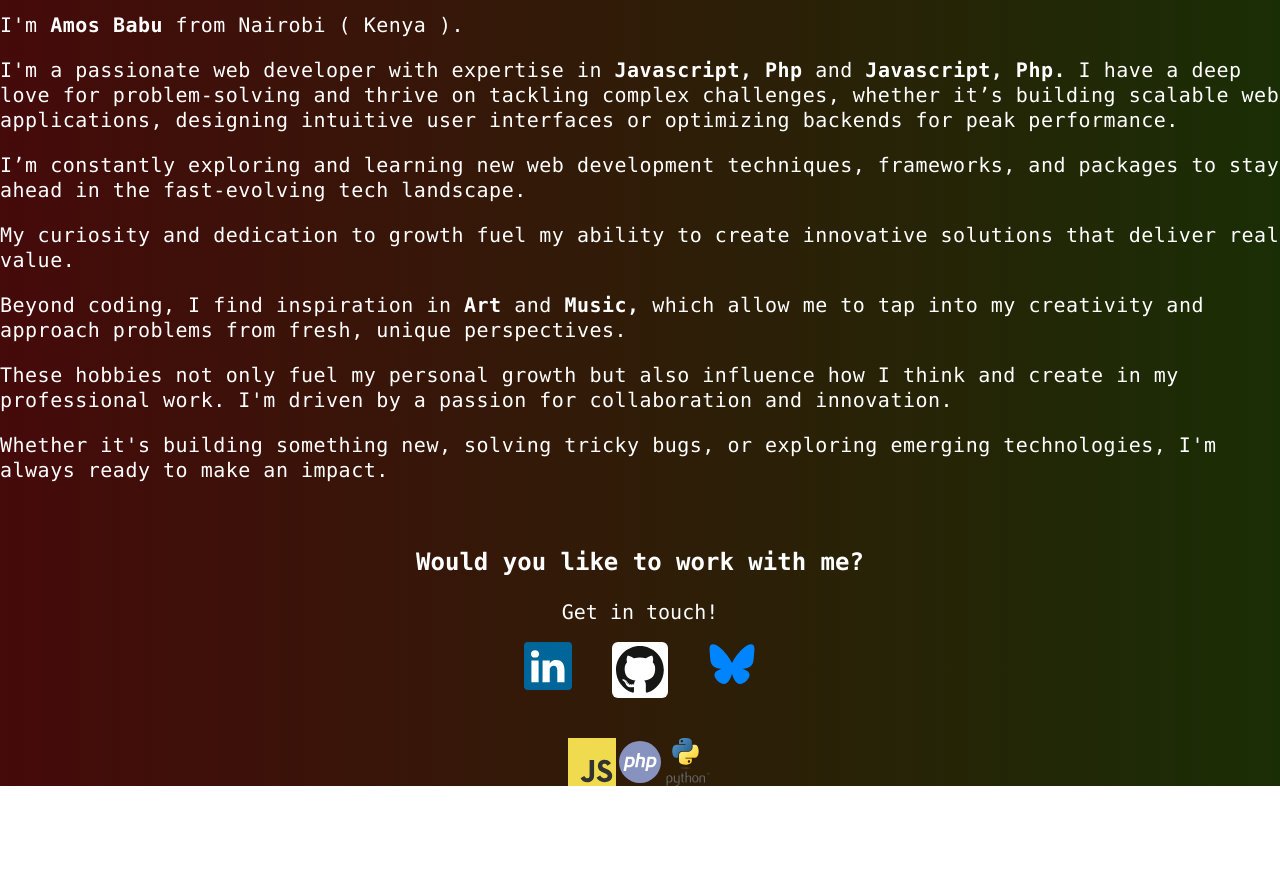
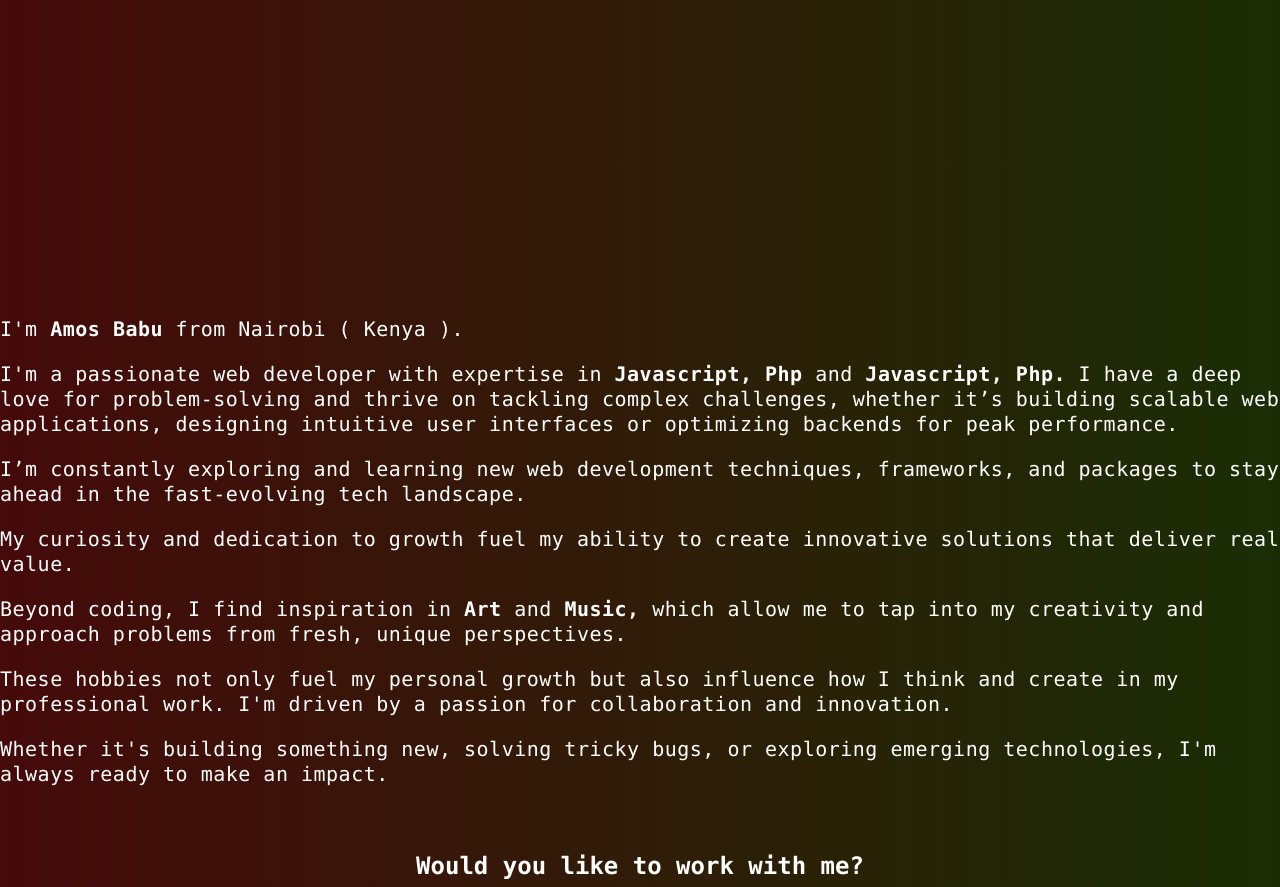
Before and after one commit to amos-babu/personal-portfolio, a React (Vite) app: page / in a window 1280 px wide. Shown: the part 600-1487 px from the top of the page. Before the commit the page ends 1386 px from the top, so only its background shows below. Built offline with nearby package versions, Linux system fonts and the light colour scheme.

Commit message:
'frameworks'

```diff
--- a/src/AboutMe.tsx
+++ b/src/AboutMe.tsx
@@ -2,7 +2,7 @@ export const AboutMe = () => {
   return (
     <div
       id="target-section"
-      className="flex items-center justify-center h-64 mt-20 mb-20 sm:mt-100 "
+      className="flex items-center justify-center h-64 mt-20 mb-20 sm:mt-96 "
     >
       <div>
         <p className="mb-5 font-mono text-xl font-light leading-tight tracking-wide">
```
